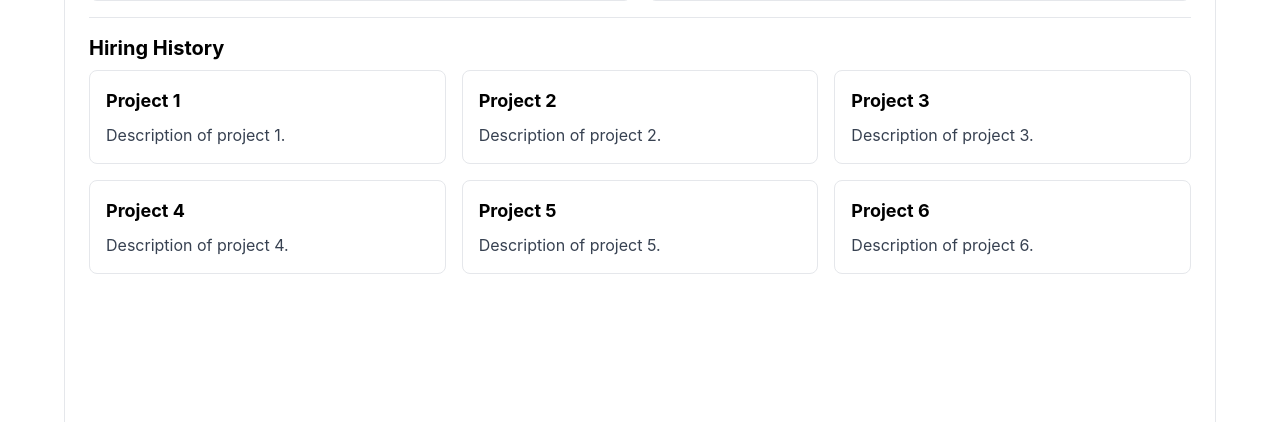
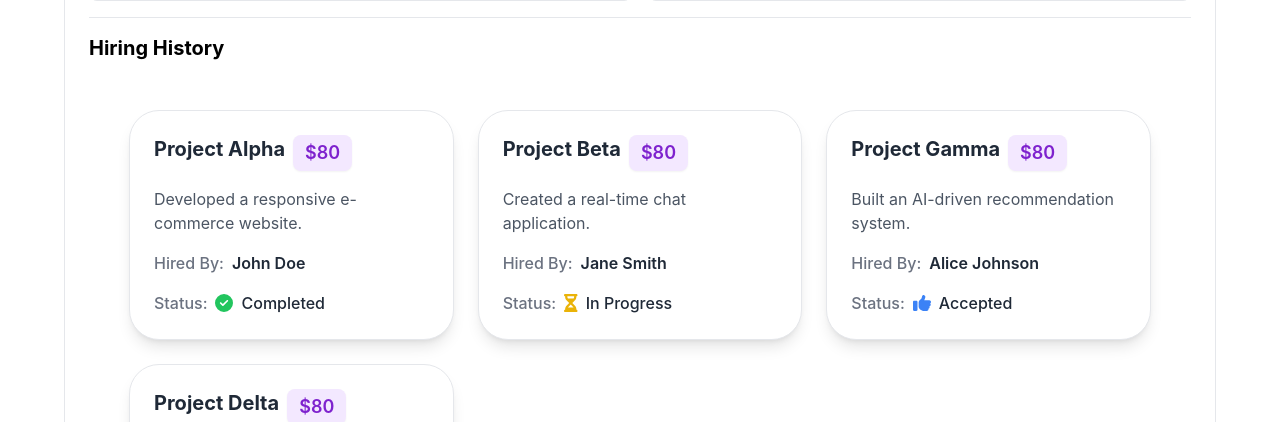
Before and after one commit to ShubhamRaut280/SkillSphere, a React (Create React App) app: page /profile in a window 1280 px wide. Shown: the part 378-800 px from the top of the page. Built offline with nearby package versions, Linux system fonts and the light colour scheme; no server answers; the database is empty.

Commit message:
hiring history card

```diff
--- /dev/null
+++ b/src/componenets/Cards/ProjectCard.jsx
@@ -0,0 +1,47 @@
+import React from "react";
+import { FontAwesomeIcon } from "@fortawesome/react-fontawesome";
+import { faCheckCircle, faHourglassHalf, faThumbsUp, faTimesCircle } from "@fortawesome/free-solid-svg-icons";
+
+const ProjectCard = ({ projectName, projectDescription, hiredBy, status, cost }) => {
+    // Map status to corresponding icons and styles
+    const statusDetails = {
+        completed: { icon: faCheckCircle, color: "text-green-500", label: "Completed" },
+        inProgress: { icon: faHourglassHalf, color: "text-yellow-500", label: "In Progress" },
+        accepted: { icon: faThumbsUp, color: "text-blue-500", label: "Accepted" },
+        rejected: { icon: faTimesCircle, color: "text-red-500", label: "Rejected" },
+    };
+
+    const currentStatus = statusDetails[status] || {};
+
+    return (
+        <div className="p-6 border rounded-[30px] shadow-lg bg-white hover:shadow-xl transition">
+            {/* Project Title */}
+            <div className="flex items-center gap-2 mb-4">
+            <h3 className="text-xl font-bold text-gray-800 mb-2">{projectName}</h3>
+                <span className="bg-purple-100 text-purple-700 font-semibold py-1 px-3 rounded-lg text-lg shadow-sm">
+                    ${cost}
+                </span>
+            </div>
+
+            {/* Project Description */}
+            <p className="text-gray-600 mb-4">{projectDescription}</p>
+
+            {/* Hired By Section */}
+            <div className="flex items-center mb-4">
+                <span className="text-gray-500 font-medium mr-2">Hired By:</span>
+                <span className="text-gray-800 font-semibold">{hiredBy}</span>
+            </div>
+
+            {/* Status Section */}
+            <div className="flex items-center">
+                <span className="text-gray-500 font-medium mr-2">Status:</span>
+                <div className="flex items-center gap-2">
+                    <FontAwesomeIcon icon={currentStatus.icon} className={`${currentStatus.color} text-lg`} />
+                    <span className="text-gray-800 font-medium">{currentStatus.label}</span>
+                </div>
+            </div>
+        </div>
+    );
+};
+
+export default ProjectCard;
--- a/src/componenets/Pages/ProfilePage.jsx
+++ b/src/componenets/Pages/ProfilePage.jsx
@@ -11,6 +11,7 @@ import {
 import { auth, db } from '../../firebaseConfig';
 import { doc, getDoc, getFirestore, updateDoc } from 'firebase/firestore';
 import { useNavigate } from "react-router-dom";
+import ProjectCard from "../Cards/ProjectCard";
 
 const renderStars = (rating) => {
     const fullStars = Math.floor(rating);  // Full stars for the integer part
@@ -209,6 +210,37 @@ const ProfilePage = () => {
         setShowEditDetailsDialog(false); // Close the dialog after updating details
     };
 
+    const projects = [
+        {
+            projectName: "Project Alpha",
+            projectDescription: "Developed a responsive e-commerce website.",
+            hiredBy: "John Doe",
+            status: "completed",
+            cost : '80'
+        },
+        {
+            projectName: "Project Beta",
+            projectDescription: "Created a real-time chat application.",
+            hiredBy: "Jane Smith",
+            status: "inProgress",
+            cost : '80'
+        },
+        {
+            projectName: "Project Gamma",
+            projectDescription: "Built an AI-driven recommendation system.",
+            hiredBy: "Alice Johnson",
+            status: "accepted",
+            cost : '80'
+        },
+        {
+            projectName: "Project Delta",
+            projectDescription: "Designed a new logo and branding materials.",
+            hiredBy: "Bob Brown",
+            status: "rejected",
+            cost : '80'
+        },
+    ];
+
 
     return (
         <div>
@@ -346,12 +378,16 @@ const ProfilePage = () => {
                 {/* Hiring History Section */}
                 <div className="border-t pt-4">
                     <h2 className="text-xl font-bold mb-2">Hiring History</h2>
-                    <div className="grid grid-cols-1 md:grid-cols-3 gap-4">
-                        {[...Array(6)].map((_, i) => (
-                            <div key={i} className="p-4 border rounded-lg">
-                                <h3 className="text-lg font-bold mb-2">Project {i + 1}</h3>
-                                <p className="text-gray-700">Description of project {i + 1}.</p>
-                            </div>
+                    <div className="p-10 grid grid-cols-1 md:grid-cols-2 lg:grid-cols-3 gap-6">
+                        {projects.map((project, index) => (
+                            <ProjectCard
+                                key={index}
+                                projectName={project.projectName}
+                                projectDescription={project.projectDescription}
+                                hiredBy={project.hiredBy}
+                                status={project.status}
+                                cost={project.cost}
+                            />
                         ))}
                     </div>
                 </div>
```
